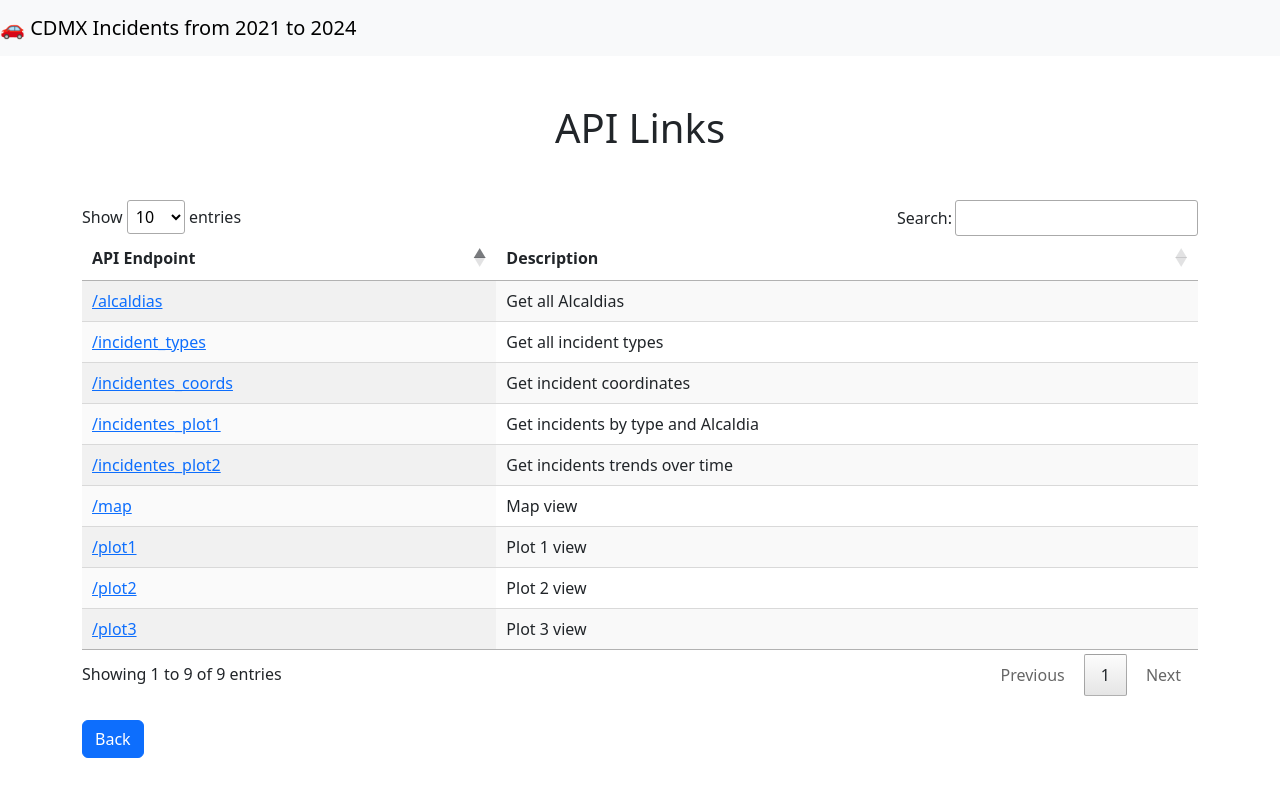
After one commit to chibigonor/Project-3-incidentes-viales-cdmx-22a24, a Flask app: page /table in a window 1280 px wide. The commit adds this page. Run offline with Flask 3, Linux system fonts and the light colour scheme; some libraries are stand-ins or nearby versions.

Commit message:
Added some styling and table with datatable js

```diff
--- a/App/app.py
+++ b/App/app.py
@@ -103,6 +103,9 @@ def map_view():
 def plot1_view():
     return render_template('plot_1.html')
 
+@app.route('/table')
+def table():
+    return render_template('table.html')
 
 if __name__ == '__main__':
     app.run(debug=True)
--- a/App/static/js/plot1.js
+++ b/App/static/js/plot1.js
@@ -31,7 +31,6 @@ d3.json('/alcaldias').then(function(alcaldiaData) {
                 y: counts,
                 type: 'bar'
             };
-            // layout
             const layout = {
                 title: `Incidents by Type in ${alcaldia}`,
                 xaxis: {
--- a/App/templates/index.html
+++ b/App/templates/index.html
@@ -47,6 +47,7 @@
         <div class="container p-4">
             <p>Principal Contributors: Javier Alarcon, Kevin Dorado, David Tecuatl, Miguel Angel Montemayor</p>
             <p><a href="https://github.com/chibigonor/Project-3-incidentes-viales-cdmx-22a24" target="_blank">GitHub Repository</a></p>
+            <p><a href="/table">Api Links</a></p>
         </div>
     </footer>
 
--- a/App/templates/map.html
+++ b/App/templates/map.html
@@ -9,6 +9,7 @@
     <link rel="stylesheet" href="https://unpkg.com/leaflet.markercluster@1.4.1/dist/MarkerCluster.Default.css" />
     <link rel="stylesheet" href="https://cdn.jsdelivr.net/npm/bootstrap@5.3.3/dist/css/bootstrap.min.css" integrity="sha384-QWTKZyjpPEjISv5WaRU9OFeRpok6YctnYmDr5pNlyT2bRjXh0JMhjY6hW+ALEwIH" crossorigin="anonymous">
     <link rel="stylesheet" href="/static/css/map.css">
+    <link rel="icon" href="/static/img/car.png" type="image/png">
 </head>
 <body>
     <div class="selector-container">
--- a/App/templates/plot_1.html
+++ b/App/templates/plot_1.html
@@ -6,10 +6,11 @@
     <title>Incidents by Type and Alcaldia</title>
     <link rel="stylesheet" href="https://cdn.jsdelivr.net/npm/bootstrap@5.3.3/dist/css/bootstrap.min.css" integrity="sha384-QWTKZyjpPEjISv5WaRU9OFeRpok6YctnYmDr5pNlyT2bRjXh0JMhjY6hW+ALEwIH" crossorigin="anonymous">
     <link rel="stylesheet" href="/static/css/plot_1.css">
+    <link rel="icon" href="/static/img/car.png" type="image/png">
 </head>
 <body>
     <nav class="navbar navbar-expand-lg navbar-light bg-light">
-        <a class="navbar-brand" href="#">Incident Data Visualization</a>
+        <a class="navbar-brand" href="/">🚗 CDMX Incidents from 2021 to 2024</a>
     </nav>
 
     <div class="container mt-5">
--- /dev/null
+++ b/App/templates/table.html
@@ -0,0 +1,77 @@
+<!DOCTYPE html>
+<html lang="en">
+<head>
+    <meta charset="utf-8">
+    <meta name="viewport" content="width=device-width, initial-scale=1">
+    <title>API Links</title>
+    <link rel="stylesheet" href="https://cdn.datatables.net/2.0.8/css/dataTables.dataTables.css" />
+    <link href="https://cdn.jsdelivr.net/npm/bootstrap@5.3.3/dist/css/bootstrap.min.css" rel="stylesheet" integrity="sha384-QWTKZyjpPEjISv5WaRU9OFeRpok6YctnYmDr5pNlyT2bRjXh0JMhjY6hW+ALEwIH" crossorigin="anonymous">
+    <link rel="icon" href="/static/img/car.png" type="image/png">
+    <script src="https://code.jquery.com/jquery-3.6.0.min.js"></script>
+    <script src="https://cdn.datatables.net/2.0.8/js/dataTables.js"></script>
+</head>
+<body>
+    <nav class="navbar navbar-expand-lg navbar-light bg-light">
+        <a class="navbar-brand" href="/">🚗 CDMX Incidents from 2021 to 2024</a>
+    </nav>
+
+    <div class="container mt-5">
+        <h1 class="text-center mb-5">API Links</h1>
+        <table id="apiTable" class="display">
+            <thead>
+                <tr>
+                    <th>API Endpoint</th>
+                    <th>Description</th>
+                </tr>
+            </thead>
+            <tbody>
+                <tr>
+                    <td><a href="/incident_types">/incident_types</a></td>
+                    <td>Get all incident types</td>
+                </tr>
+                <tr>
+                    <td><a href="/alcaldias">/alcaldias</a></td>
+                    <td>Get all Alcaldias</td>
+                </tr>
+                <tr>
+                    <td><a href="/incidentes_coords">/incidentes_coords</a></td>
+                    <td>Get incident coordinates</td>
+                </tr>
+                <tr>
+                    <td><a href="/incidentes_plot1">/incidentes_plot1</a></td>
+                    <td>Get incidents by type and Alcaldia</td>
+                </tr>
+                <tr>
+                    <td><a href="/incidentes_plot2">/incidentes_plot2</a></td>
+                    <td>Get incidents trends over time</td>
+                </tr>
+                <tr>
+                    <td><a href="/map">/map</a></td>
+                    <td>Map view</td>
+                </tr>
+                <tr>
+                    <td><a href="/plot1">/plot1</a></td>
+                    <td>Plot 1 view</td>
+                </tr>
+                <tr>
+                    <td><a href="/plot2">/plot2</a></td>
+                    <td>Plot 2 view</td>
+                </tr>
+                <tr>
+                    <td><a href="/plot3">/plot3</a></td>
+                    <td>Plot 3 view</td>
+                </tr>
+            </tbody>
+        </table>
+
+        <button onclick="window.location.href='/'" class="btn btn-primary mt-4">Back</button>
+    </div>
+
+    <script>
+        $(document).ready(function() {
+            $('#apiTable').DataTable();
+        });
+    </script>
+    <script src="https://cdn.jsdelivr.net/npm/bootstrap@5.3.3/dist/js/bootstrap.bundle.min.js" integrity="sha384-YvpcrYf0tY3lHB60NNkmXc5s9fDVZLESaAA55NDzOxhy9GkcIdslK1eN7N6jIeHz" crossorigin="anonymous"></script>
+</body>
+</html>
```
